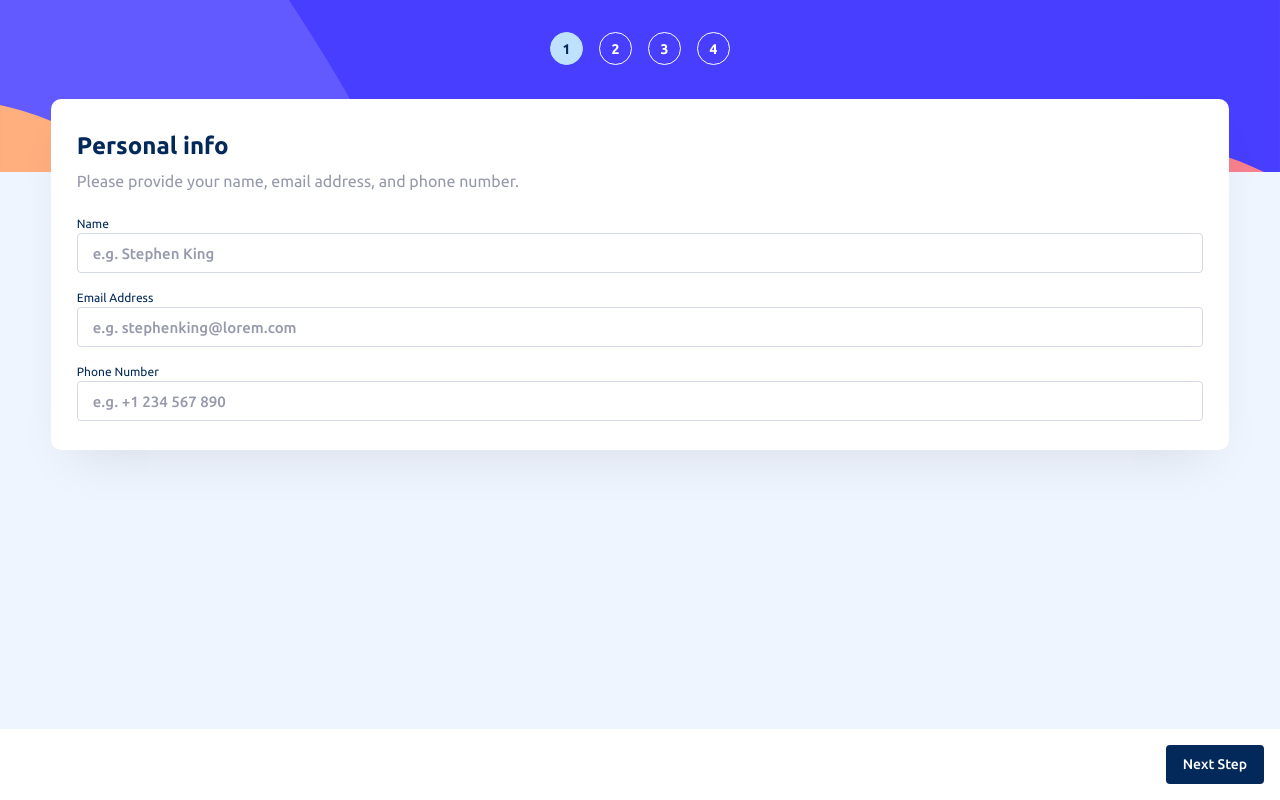
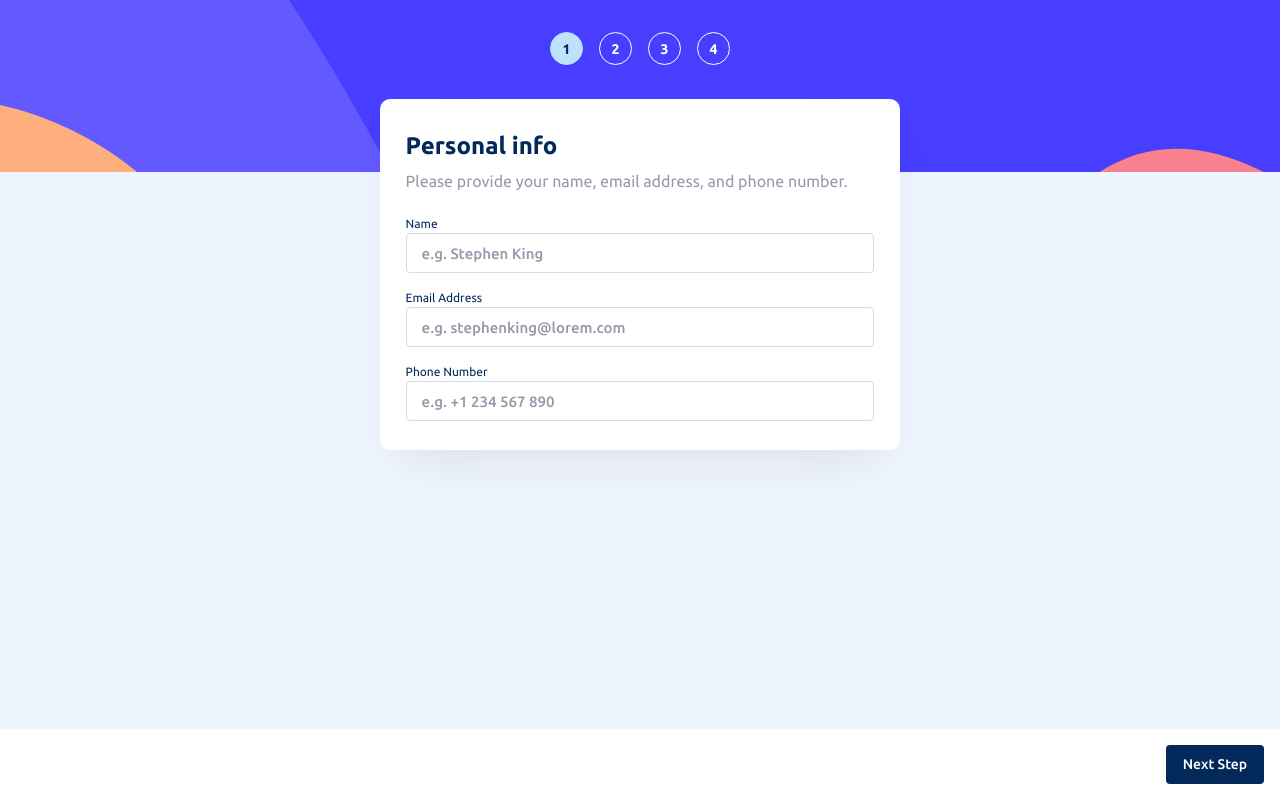
Before and after one commit to JorgeAMendoza/multi-step-form, a React (Vite) app: page / in a window 1280 px wide. Built offline with nearby package versions, Linux system fonts and the light colour scheme.

Commit message:
adjust width of form container, move inline styles into their own styled component

```diff
--- /dev/null
+++ b/src/components/Form/Form.styled.tsx
@@ -0,0 +1,6 @@
+import styled from 'styled-components'
+
+export const FormSection = styled.section`
+  transform: translateY(-7.3rem);
+  height: calc(100svh - 17.5rem);
+`
--- a/src/components/Form/Form.tsx
+++ b/src/components/Form/Form.tsx
@@ -3,22 +3,18 @@ import PersonalInfo from './PersonalSection/PersonalSection.tsx'
 import PlanSection from './PlanSection/PlanSection.tsx'
 import AddOnSection from './AddOnSection/AddOnSection.tsx'
 import Confirmation from './Confirmation/Confirmation.tsx'
+import { FormSection } from './Form.styled.tsx'
 
 const Form = () => {
   const { step } = useAppSelector((state) => state.form)
 
   return (
-    <div
-      style={{
-        transform: 'translateY(-7.3rem)',
-        height: 'calc(100svh - 17.5rem)',
-      }}
-    >
+    <FormSection>
       {step === 'personalInfo' ? <PersonalInfo /> : null}{' '}
       {step === 'plan' ? <PlanSection /> : null}
       {step === 'addOns' ? <AddOnSection /> : null}
       {step === 'confirmation' ? <Confirmation /> : null}
-    </div>
+    </FormSection>
   )
 }
 
--- a/src/styles/utils/Form.styled.tsx
+++ b/src/styles/utils/Form.styled.tsx
@@ -9,6 +9,7 @@ export const FormSection = styled.section`
 
   ${Container} {
     background-color: var(--white);
+    width: min(92%, 52rem);
     border-radius: 10px;
     padding: 1.8em 1.6em;
     margin-block-end: 2.7rem;
```
